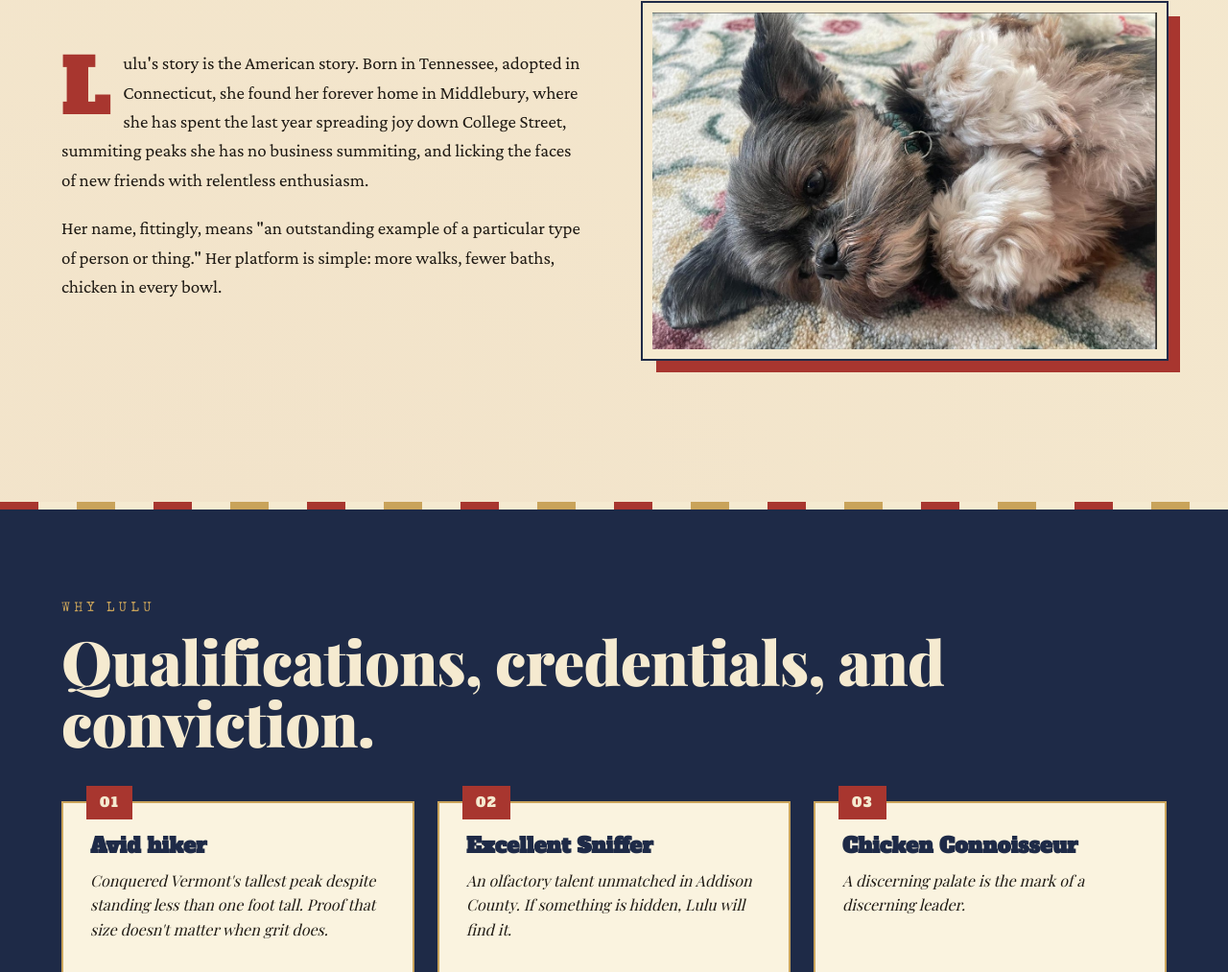
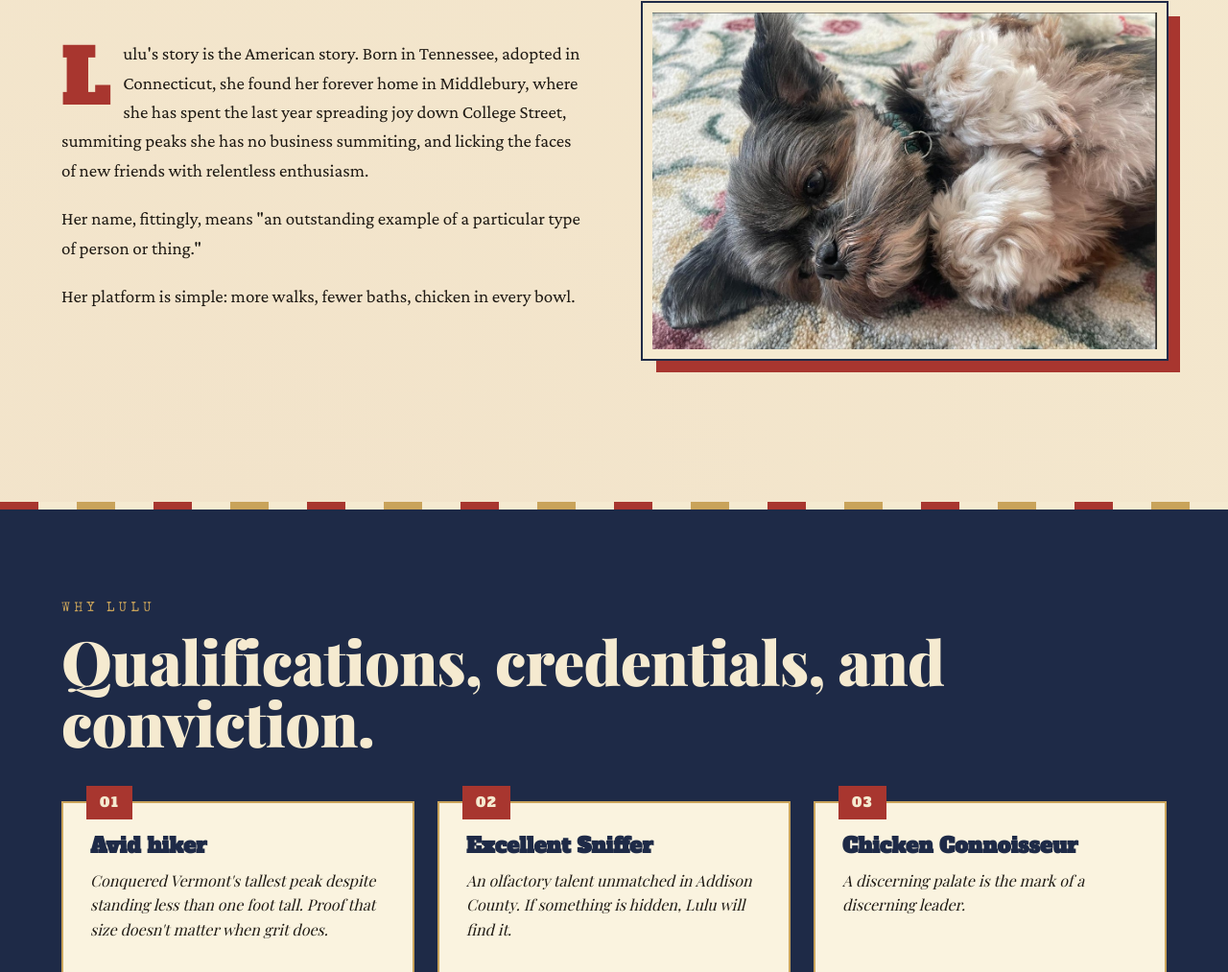
Before and after one commit to germanr/luluformayor, a plain HTML site: page index.html in a window 1280 px wide. Shown: the part 1018-2031 px from the top of the page at 96% size. Drawn offline with nearby package versions, Linux system fonts and the light colour scheme; a web font is replaced by a local one.

Commit message:
Split platform sentence back into its own paragraph
Co-Authored-By: Claude Opus 4.7 (1M context) <noreply@anthropic.com>

```diff
--- a/index.html
+++ b/index.html
@@ -686,7 +686,8 @@ footer .disclaimer {
     <div class="about">
       <div class="about-text">
         <p>Lulu's story is the American story. Born in Tennessee, adopted in Connecticut, she found her forever home in Middlebury, where she has spent the last year spreading joy down College Street, summiting peaks she has no business summiting, and licking the faces of new friends with relentless enthusiasm.</p>
-        <p>Her name, fittingly, means "an outstanding example of a particular type of person or thing." Her platform is simple: more walks, fewer baths, chicken in every bowl.</p>
+        <p>Her name, fittingly, means "an outstanding example of a particular type of person or thing."</p>
+        <p>Her platform is simple: more walks, fewer baths, chicken in every bowl.</p>
       </div>
       <div class="about-image">
         <img src="./images/lulu-cuddle.jpg" alt="Lulu cuddling with a friend">
```
